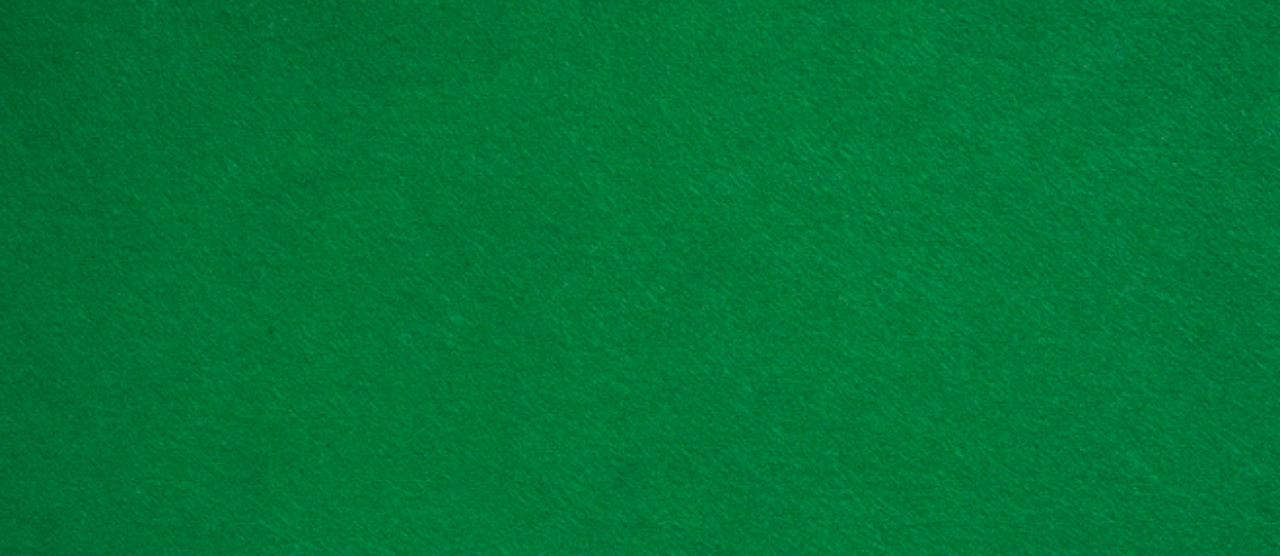
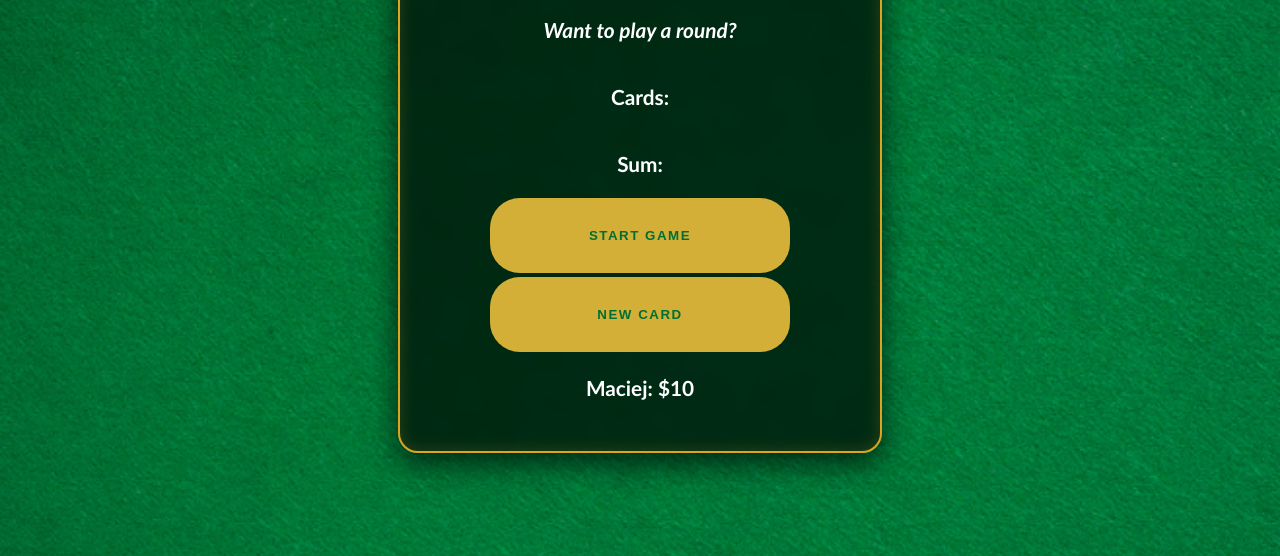
Before and after one commit to macien12/Blackjack_game_project_for_Scrimba, a website built with Vite: page index.html in a window 1280 px wide. Shown: the part 244-800 px from the top of the page. Built offline with nearby package versions, Linux system fonts and the light colour scheme.

Commit message:
Made it look better!

```diff
--- a/index.css
+++ b/index.css
@@ -5,6 +5,13 @@ body {
     font-weight: bold;
     color: white;
     text-align: center;
+    display: flex;
+    flex-direction: column;
+    justify-content: center;
+    align-items: center;
+    min-height: 100vh;
+    margin: 0;
+    font-size: 1.3em;
 }
 
 h1 {
@@ -17,13 +24,42 @@ h1 {
 
 button {
     color: #016f32;
-    width: 150px;
-    background: goldenrod;
+    width: 300px;
+    height: 75px;
+    background: #d4af37;
     padding-top: 5px;
     padding-bottom: 5px;
     font-weight: bold;
     border: none;
-    border-radius: 2px;
+    border-radius: 30px;
     margin-bottom: 2px;
     margin-top: 2px;
+    letter-spacing: 1.5px;
 }
+
+button:hover {
+    background: #e0be47;
+    transform: translateY(-2px);
+    box-shadow: 0 6px 0 #8c6d10, 0 8px 16px rgba(0, 0, 0, 0.5);
+    cursor: pointer;
+}
+
+button:active {
+    transform: translateY(2px);
+    box-shadow: 0 2px 0 #8c6d10, 0 3px 6px rgba(0, 0, 0, 0.4);
+}
+
+.game-board {
+    display: flex;
+    flex-direction: column;
+    align-items: center;
+    padding: 30px 40px;
+    background: rgba(0, 0, 0, 0.65);
+    border: 2px solid goldenrod;
+    border-radius: 20px;
+    box-shadow: 0 10px 30px rgba(0, 0, 0, 0.7),
+    inset 0 0 15px rgba(218, 165, 32, 0.2);
+    backdrop-filter: blur(8px);
+    max-width: 400px;
+    width: 90%;
+}
--- a/index.html
+++ b/index.html
@@ -3,14 +3,15 @@
         <link rel="stylesheet" href="index.css">
     </head>
     <body>
+        <main class="game-board">
             <h1>Blackjack</h1>
             <p id="message-el">Want to play a round?</p>
             <p id="cards-el">Cards:</p>
             <p id="sum-el">Sum:</p>
             <button onclick="startGame()">START GAME</button>
             <button onclick="newCard()">NEW CARD</button>
-        <!-- 1. Create a paragraph with an id of "player-el" -->
             <p id="player-el"></p>
+        </main>
         <script src="index.js"></script>
     </body>
 </html>
--- a/index.js
+++ b/index.js
@@ -1,4 +1,4 @@
-// 2. Create the player object. Give it two keys, name and chips, and set their values
+
 let player = {
     name: "Maciej",
     chips: 10
@@ -11,11 +11,8 @@ let message = ""
 let messageEl = document.getElementById("message-el")
 let sumEl = document.getElementById("sum-el")
 let cardsEl = document.getElementById("cards-el")
-// 3. Grab ahold of the player-el paragraph and store it in a variable called playerEl
 let playerEl = document.getElementById("player-el")
-
-// 4. Render the player's name and chips in playerEl
-playerEl.textContent += player.name + " " + player.chips
+playerEl.textContent += player.name + ": $" + player.chips
 
 
 function getRandomCard() {
@@ -31,6 +28,7 @@ function getRandomCard() {
 
 function startGame() {
     isAlive = true
+    hasBlackJack = false
     let firstCard = getRandomCard()
     let secondCard = getRandomCard()
     cards = [firstCard, secondCard]
```
Lines whose indentation alone changed are shown as unchanged.
